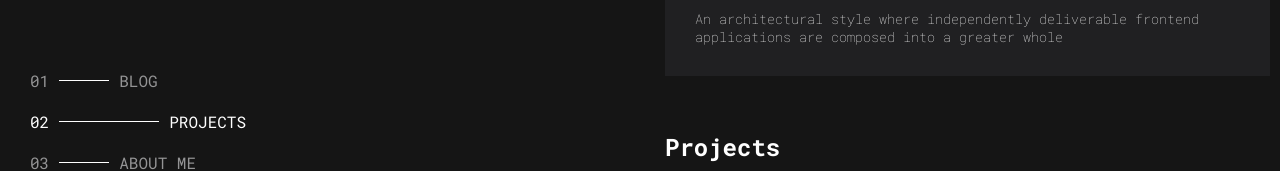
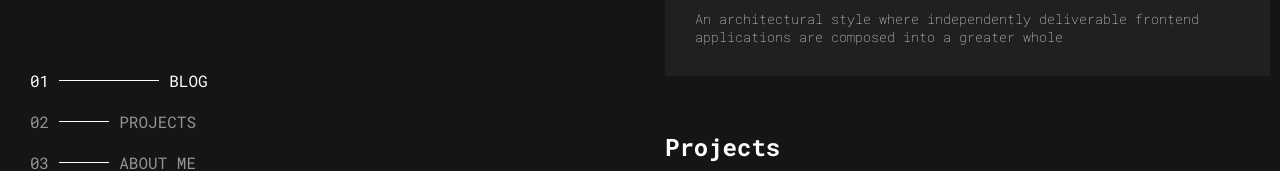
Before and after one commit to imanojsingh20/portfolio, a Next.js app: page / in a window 1280 px wide. Shown: the part 357-528 px from the top of the page. Built offline with nearby package versions, Linux system fonts and the light colour scheme.

Commit message:
fix about section navigation default selection

```diff
--- a/components/Navigation/index.tsx
+++ b/components/Navigation/index.tsx
@@ -6,12 +6,14 @@ import Link from 'next/link';
 
 type Sections = typeof SECTIONS;
 
+const navItems = Object.keys(SECTIONS);
+
 const Navigation = () => {
-    const [activeSection, setActiveSection] = useState<string>(SECTIONS['projects']);
+    const [activeSection, setActiveSection] = useState<string>(SECTIONS[navItems[0] as keyof Sections]);
     const router = useRouter();
 
     useEffect(() => {
-        const path = Object.keys(SECTIONS).find((key) => SECTIONS[key as keyof Sections] === router.asPath.replace('/', ''));
+        const path = navItems.find((key) => SECTIONS[key as keyof Sections] === router.asPath.replace('/', ''));
 
         if (path) {
             setActiveSection(SECTIONS[path as keyof Sections]);
@@ -20,7 +22,7 @@ const Navigation = () => {
 
     return (
         <NavigationWrapper>
-            {Object.keys(SECTIONS).map((navItem, index) => (
+            {navItems.map((navItem, index) => (
                 <NavItem
                     key={navItem}
                     onClick={(e) => setActiveSection(SECTIONS[navItem as keyof Sections])}
```
